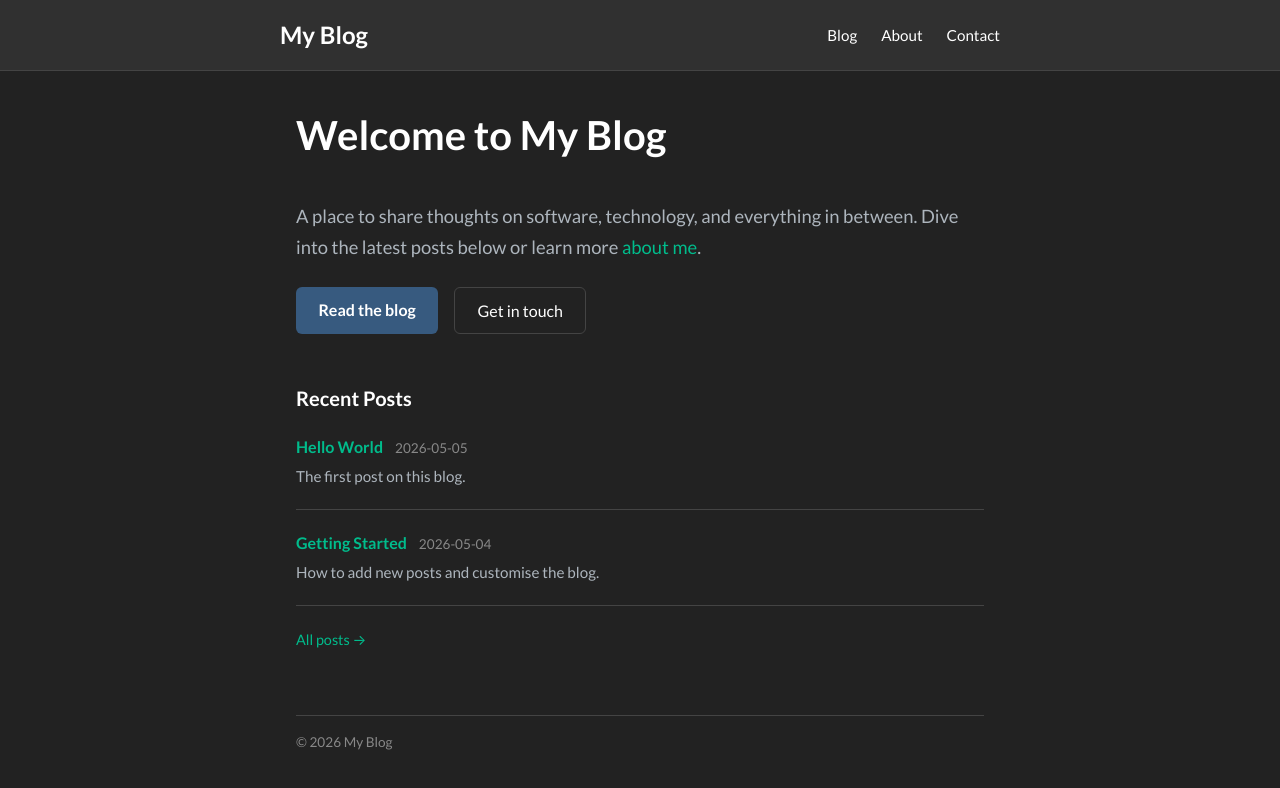
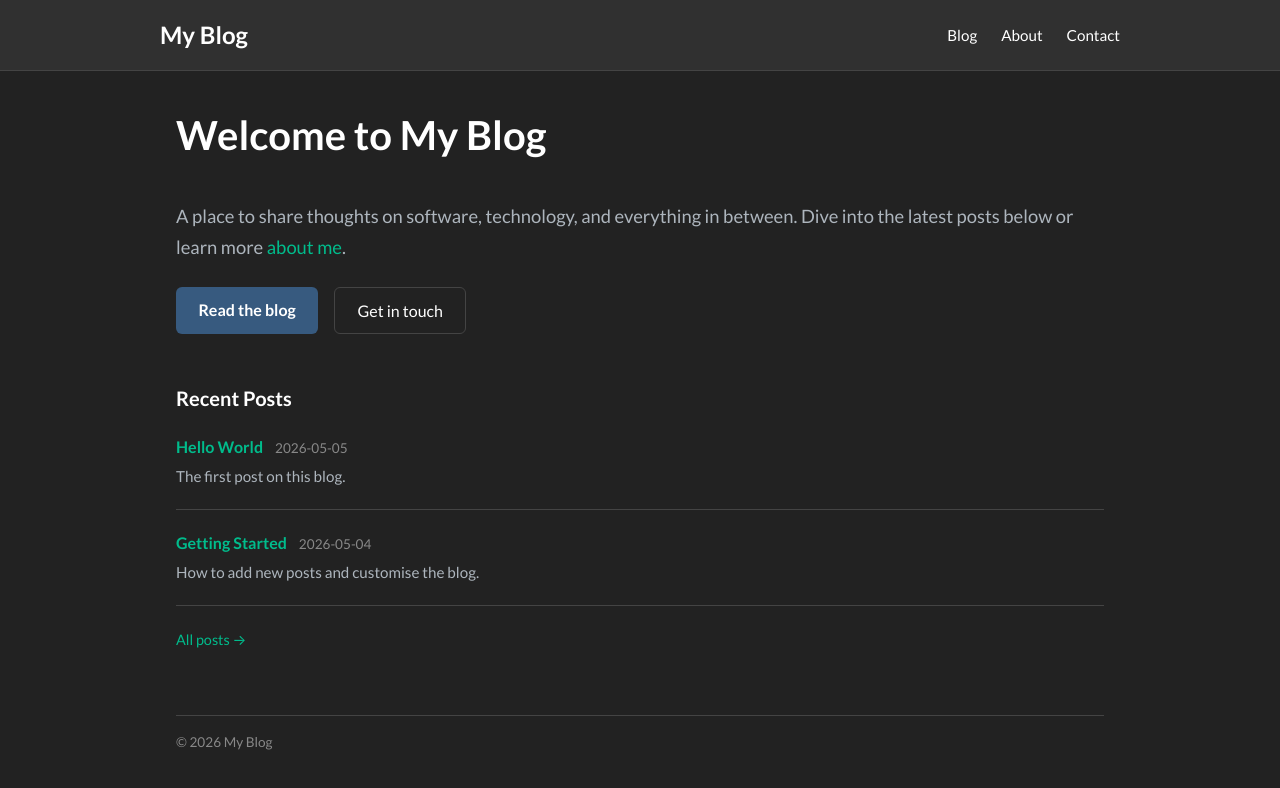
Before and after one commit to aensley/andrewensley-com, a Next.js app: page / in a window 1280 px wide. Shown: the top 788 px of the page. Built offline with nearby package versions, Linux system fonts and the light colour scheme.

Commit message:
fix: widen layout

```diff
--- a/src/components/Layout.tsx
+++ b/src/components/Layout.tsx
@@ -5,7 +5,7 @@ interface LayoutProps {
   children: React.ReactNode
 }
 
-const MAX_WIDTH = 720
+const MAX_WIDTH = 960
 const FONT_WEIGHT_BOLD = 700
 
 export default function Layout({ children }: LayoutProps): React.JSX.Element {
```
